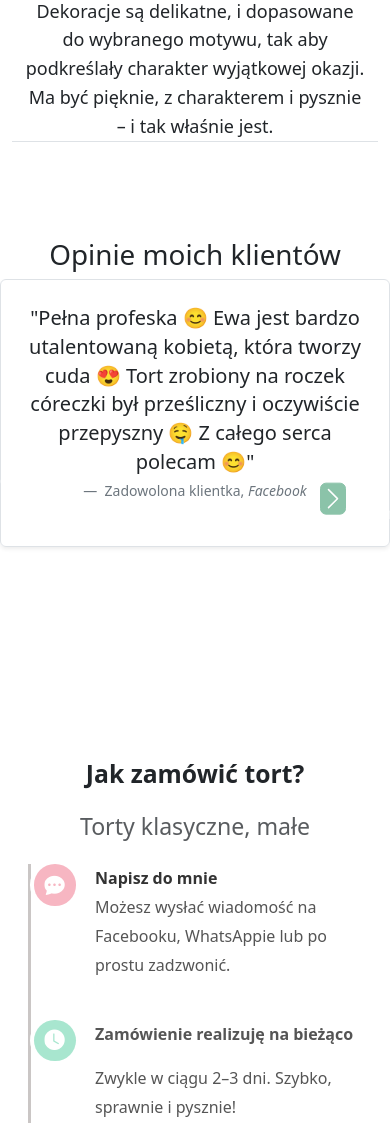
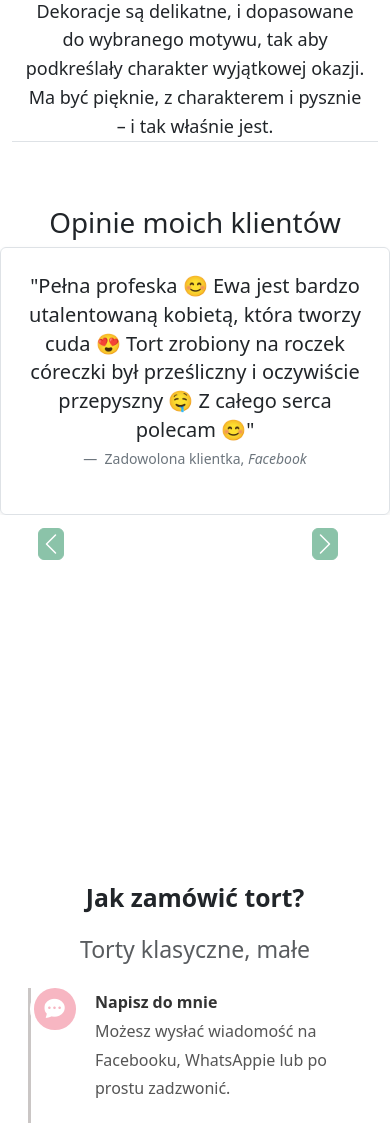
Before and after one commit to jakubKaluzny678/cukiernica, a PHP site: page /4-06-25/ in a window 390 px wide; the page is wider, and only the part inside the window is pictured. Shown: the part 5028-6151 px from the top of that part. Run offline with PHP 8.4, Linux system fonts and the light colour scheme.

Commit message:
changes in carousel and fixing back-to-top again

```diff
--- a/index.html
+++ b/index.html
@@ -184,8 +184,8 @@
           </footer>
         </div>
       </div>
-    </div>
-    <div class="controls d-flex justify-content-center align-items-center flex-row">
+  </div>
+      <div class="controls">
       <button class="carousel-control-prev" type="button" data-bs-target="#carouselExampleControlsNoTouching" data-bs-slide="prev">
         <span class="carousel-control-prev-icon btn btn-success" aria-hidden="true"></span>
         <span class="sr-only">Poprzednia opinia</span>
@@ -197,7 +197,7 @@
         <span class="visually-hidden">Next</span>
       </button>
     </div>
-  </div>
+    </div>
   <div class="container activeSection" id="orderingACake">
     <h2 class="text-center fw-bold mb-4">Jak zamówić tort?</h2>
     <h3 class="text-center mb-4 text-muted">Torty klasyczne, małe</h3>
--- a/src/style.css
+++ b/src/style.css
@@ -102,34 +102,6 @@ body {
 
 .offer img {
   max-width: 18rem;
-}
-
-.carousel-inner {
-  min-height: 22rem;
-}
-
-.carousel-item {
-  min-height: 30rem;
-  height: 100%;
-  overflow: hidden;
-}
-
-.carousel {
-  position: relative;
-}
-
-.carousel-control-prev, .carousel-control-next {
-  position: absolute;
-  top: 50%;
-  transform: translateY(-50%);
-}
-
-.carousel-control-prev {
-  left: 40%;
-}
-
-.carousel-control-next {
-  right: 40%;
 }
 
 .tutorial ul {
@@ -324,6 +296,7 @@ body {
 
 #btn-back-to-top {
   position: fixed;
+  z-index: 2;
   bottom: 1.25rem;
   right: 1.25rem;
   display: none;
@@ -419,12 +392,23 @@ footer a:hover {
   display: none;
 }
 
+.controls {
+  display: flex;
+  margin-top: 15rem;
+}
+
 @media (max-width: 768px) {
   body {
     overflow-x: hidden;
   }
   #notDisplayMobile {
     display: none;
+  }
+  .controls {
+    margin-top: 23rem;
+  }
+  .carousel-control-prev {
+    margin-left: 4rem;
   }
   img {
     width: 100%;
@@ -478,16 +462,6 @@ footer a:hover {
   .cakeDesc {
     font-size: 0.85rem;
   }
-  .carousel-inner {
-    margin-top: 5rem;
-    min-height: 22rem;
-  }
-  .carousel-control-prev {
-    left: -0.5rem;
-  }
-  .carousel-control-next {
-    right: -0.5rem;
-  }
   .nav-link.nav-active {
     font-weight: bold;
     color: #fff !important;
--- a/src/style.scss
+++ b/src/style.scss
@@ -94,28 +94,7 @@ body {
         max-width: 18rem;
     }
 }
-.carousel-inner {
-    min-height: 22rem;
-}
-.carousel-item {
-    min-height: 30rem;
-    height: 100%;
-    overflow: hidden;
-}
-.carousel {
-    position: relative;
- }
- .carousel-control-prev , .carousel-control-next {
-    position: absolute;
-    top: 50%;
-    transform: translateY(-50%);
- }
- .carousel-control-prev {
-    left: 40%;
- }
- .carousel-control-next {
-    right: 40%
- }
+
 .tutorial {
     ul {
         list-style-type: none;
@@ -264,6 +243,7 @@ body {
 }
 #btn-back-to-top {
   position: fixed;
+  z-index: 2;
   bottom: 1.25rem;
   right: 1.25rem;
   display: none;
@@ -346,12 +326,22 @@ footer {
 .hidden {
     display: none;
 }
+.controls {
+    display: flex;
+    margin-top: 15rem;
+}
 @media (max-width: 768px) {
     body {
         overflow-x: hidden;
     }
     #notDisplayMobile {
         display: none;
+    }
+    .controls {
+        margin-top: 23rem;
+    }
+    .carousel-control-prev {
+        margin-left: 4rem;
     }
     img {
     width: 100%;
@@ -409,16 +399,6 @@ footer {
     .cakeDesc {
         font-size: 0.85rem;
     }
-    .carousel-inner {
-        margin-top: 5rem;
-        min-height: 22rem;
-    }
-    .carousel-control-prev {
-        left: -0.5rem;
-     }
-     .carousel-control-next {
-        right: -0.5rem;
-     }
      .nav-link.nav-active {
         font-weight: bold;
         color: #fff !important;
```
Also changed, not shown: 1 other file.
